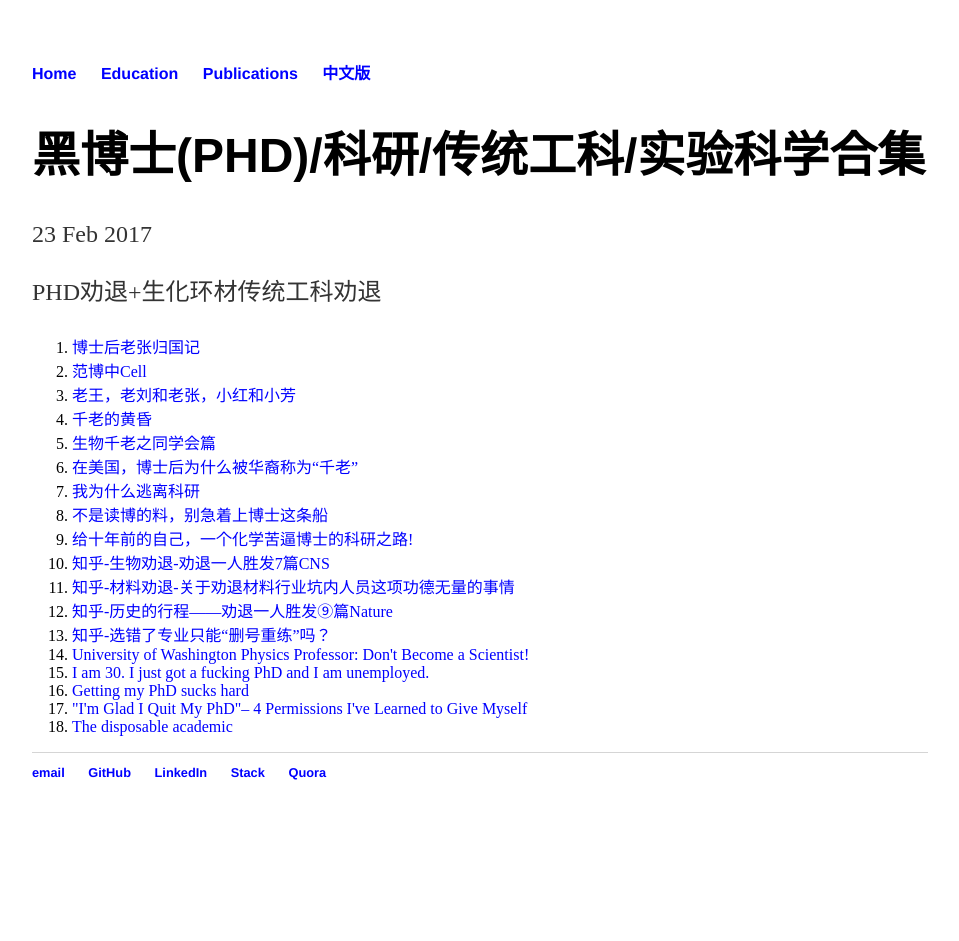
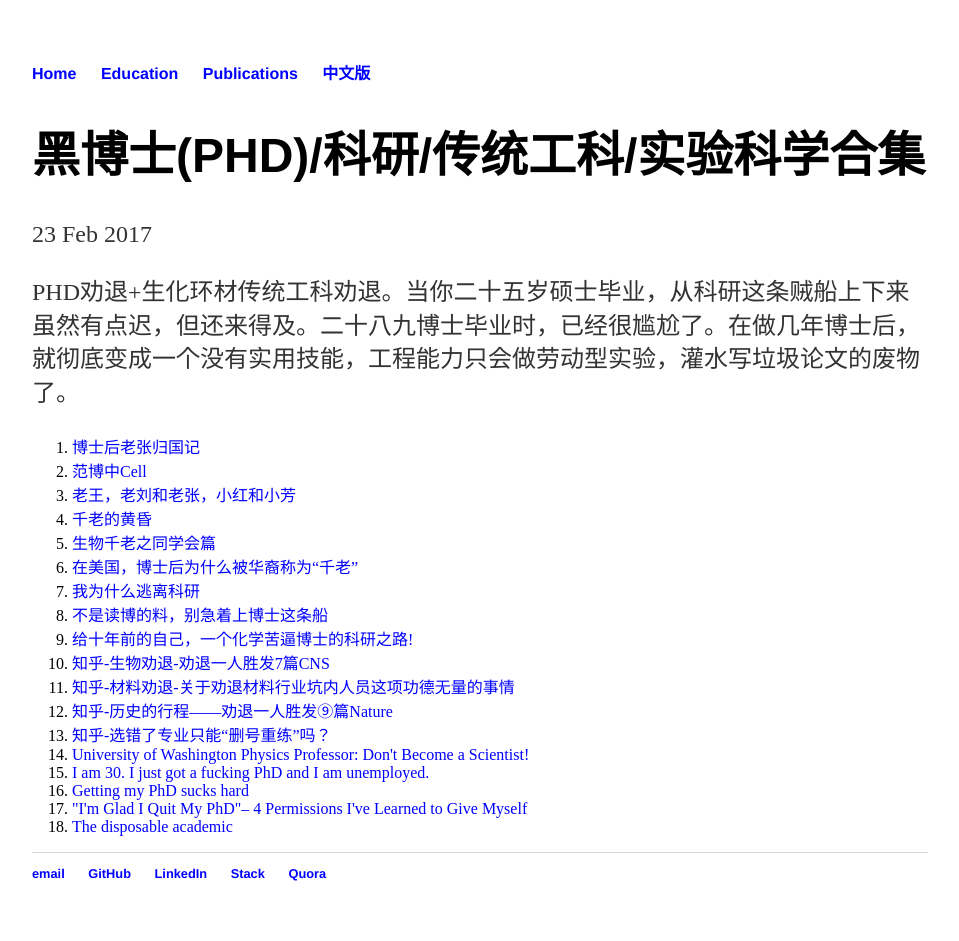
Before and after one commit to GUG11/gug11.github.io, a Jekyll site: the page built from _posts/2017-02-27-fuckingphd.md, in a window 1280 px wide. Shown: the whole page, without its empty margins (160-1119 px from the left). Built offline with Jekyll 4.4.1, drawn with Linux system fonts in a browser that asks for light colours; before the commit the page ends 900 px from its top, so only the background shows below that.

Commit message:
add more articles

```diff
--- a/_posts/2017-02-27-fuckingphd.md
+++ b/_posts/2017-02-27-fuckingphd.md
@@ -4,7 +4,7 @@ title: "黑博士(PHD)/科研/传统工科/实验科学合集"
 date: 2017-02-23
 ---
 
-PHD劝退+生化环材传统工科劝退
+PHD劝退+生化环材传统工科劝退。当你二十五岁硕士毕业，从科研这条贼船上下来虽然有点迟，但还来得及。二十八九博士毕业时，已经很尴尬了。在做几年博士后，就彻底变成一个没有实用技能，工程能力只会做劳动型实验，灌水写垃圾论文的废物了。
 <ol>
     <li><a href="http://blog.sciencenet.cn/blog-450601-669425.html">博士后老张归国记</a></li>
     <li><a href="http://blog.sciencenet.cn/blog-250217-801152.html">范博中Cell</a></li>
```
